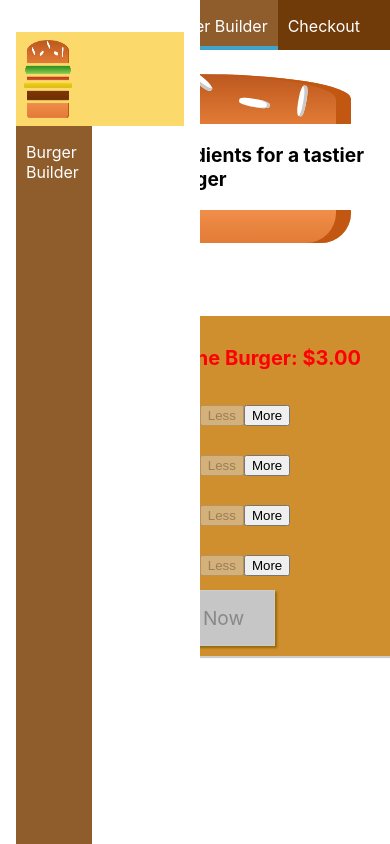
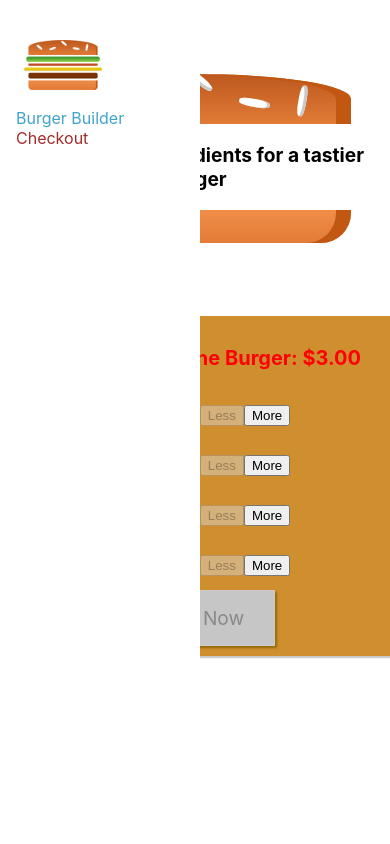
Before and after one commit to Arindam-7/Build-A-Burger, a React (Create React App) app: page / in a window 390 px wide. Built offline with nearby package versions, Linux system fonts and the light colour scheme.

Commit message:
made the sidedrawer responsive

```diff
--- a/src/Components/Logo.js
+++ b/src/Components/Logo.js
@@ -7,11 +7,11 @@ import imagePath from '../assets/images/burger-logo.png';
 const StyledLogo = styled.div`
     height: 60%;
     padding: 8px;
-    background-color: #fbda6b;
+    background-color: white;
 
     > img {
         height: 100%;
-        width: 48px;
+        width: auto;
     }
 `;
 
--- a/src/Components/Navigation.js
+++ b/src/Components/Navigation.js
@@ -8,8 +8,35 @@ const StyledList = styled.ul`
     padding: 0;
     list-style: none;
     display: flex;
+    flex-flow: column;
     align-items: center;
     height: 100%;
+
+    > li {
+        margin: 10px 0;
+        padding: 0;
+        display: block;
+        width: 100%;
+
+        > a {
+            color: brown;
+            text-decoration: none;
+            width: 100%;
+            box-sizing: border-box;
+            display: block;
+
+            &:hover {
+                color: #40A4C8;
+            }
+
+            &:nth-child(1) {
+                color: #40A4C8;
+            }
+        }
+    }
+
+    @media(min-width: 500px) {
+        flex-flow: row;
 
         > li {
             margin: 0;
@@ -17,6 +44,7 @@ const StyledList = styled.ul`
             display: flex;
             align-items: center;
             height: 100%;
+            width: auto;
 
             > a {
                 color: white;
@@ -25,7 +53,8 @@ const StyledList = styled.ul`
                 padding: 16px 10px;
                 border-buttom: 4px solid transparent;
                 box-sizing: border-box;
-            display: block;
+                display: flex;
+                align-items: center;
 
                 &:hover {
                     background-color: #8F5C2C;
@@ -37,6 +66,7 @@ const StyledList = styled.ul`
                     background-color: #8F5C2C;
                     border-bottom: 4px solid #40A4C8;
                     color: white;
+                }
             }
         }
     }
--- a/src/Components/Sidedrawer.js
+++ b/src/Components/Sidedrawer.js
@@ -39,7 +39,7 @@ const StyledSidedrawer = styled.div`
 const sidedrawer = () => {
     return (
         <StyledSidedrawer>
-            <Logo height="10%" />
+            <Logo height="50px" />
             <Navigation />
         </StyledSidedrawer>
     );
--- a/src/Components/Toolbar.js
+++ b/src/Components/Toolbar.js
@@ -22,6 +22,10 @@ const StyledToolbar = styled.header`
     > nav {
         height: 100%;
     }
+
+    @media(max-width: 499px) {
+        display: none;
+    }
 `;
 
 
```
Lines whose indentation alone changed are shown as unchanged.
